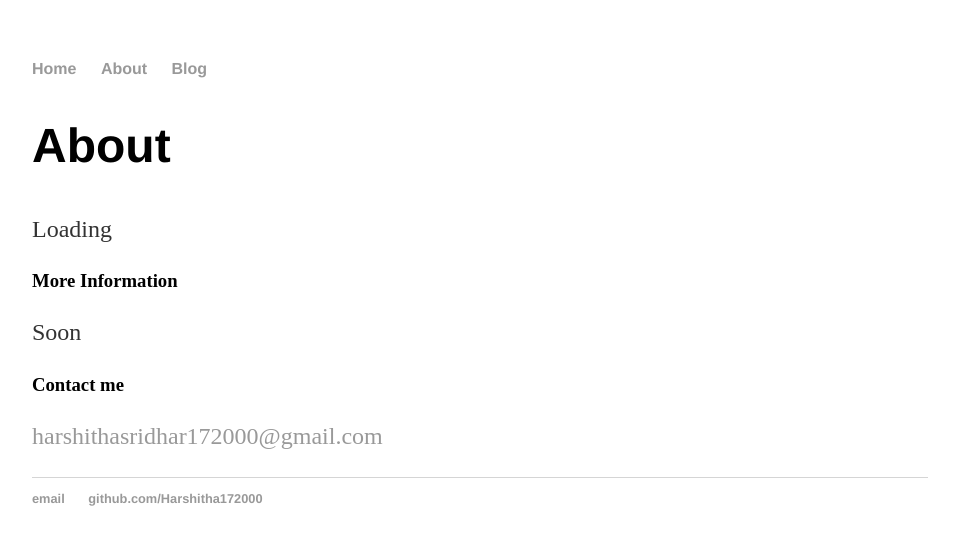
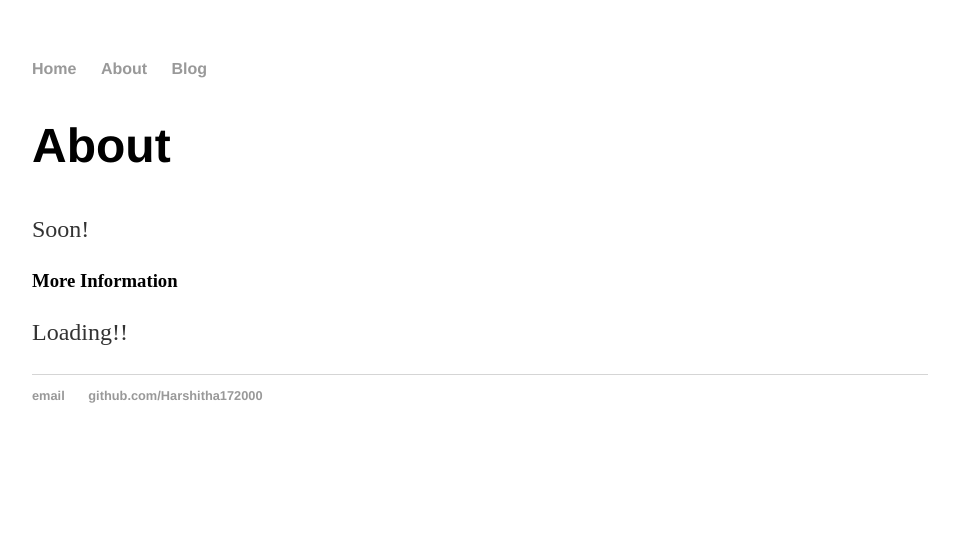
Before and after one commit to Harshitha172000/harshitha172000.github.io, a Jekyll site: the page built from about.md, in a window 1280 px wide. Shown: the top 545 px of the page, without its empty margins (160-1119 px from the left). Built offline with Jekyll 4.4.1, drawn with Linux system fonts in a browser that asks for light colours.

Commit message:
Update about.md

```diff
--- a/about.md
+++ b/about.md
@@ -4,13 +4,8 @@ title: About
 permalink: /about/
 ---
 
-
-Loading
+Soon!
 
 ### More Information
 
-Soon
-
-### Contact me
-
-[harshithasridhar172000@gmail.com](mailto:harshithasridhar172000@gmail.com)
+Loading!!
```
